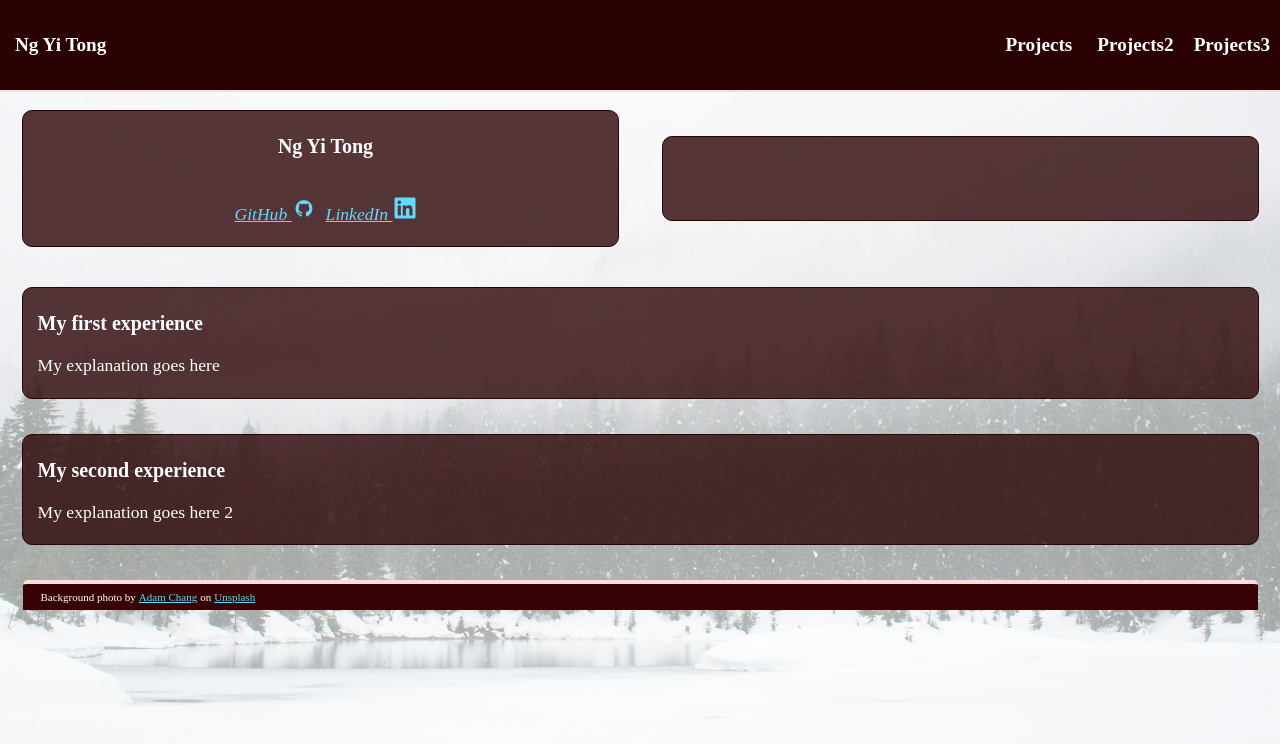
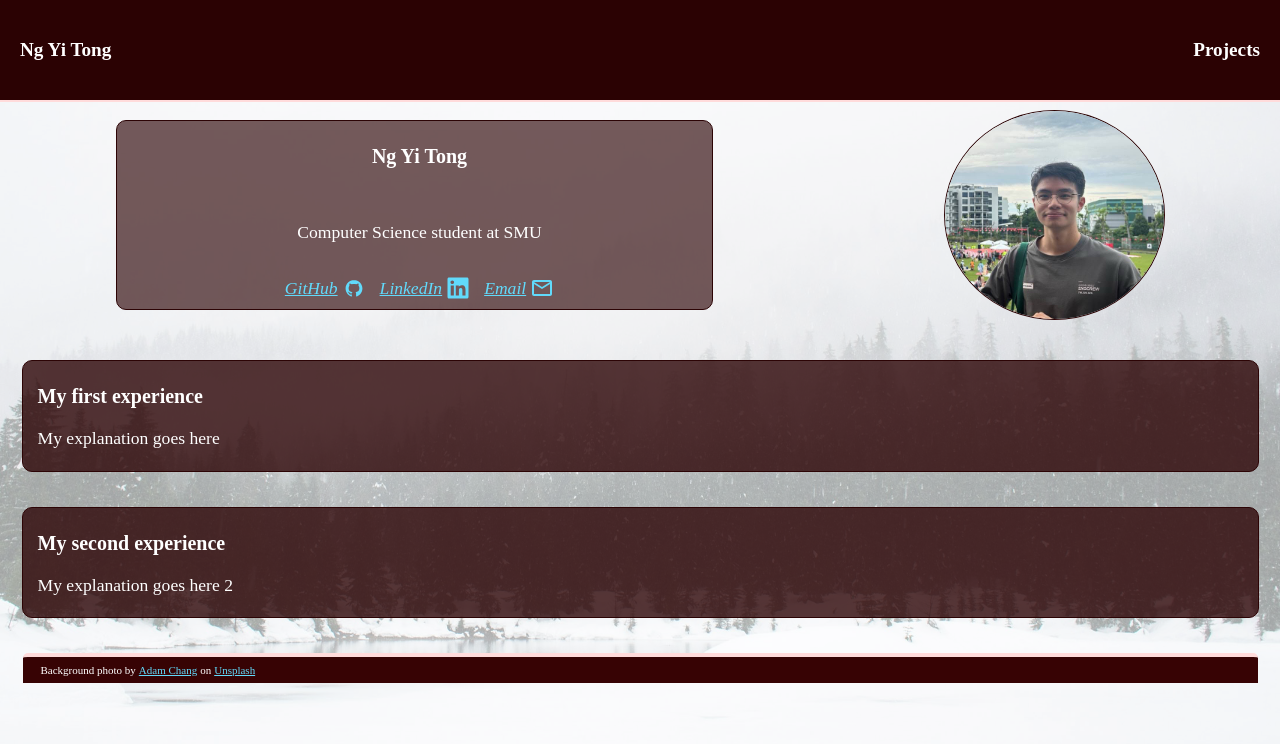
Before and after one commit to ngyitong/portfolio, a React (Create React App) app in the folder my-portfolio/: page / in a window 1280 px wide. Shown: the top 744 px of the page. Built offline with nearby package versions, Linux system fonts and the light colour scheme.

Commit message:
somewhat done with main page

```diff
--- a/my-portfolio/src/components/articleBox.css
+++ b/my-portfolio/src/components/articleBox.css
@@ -1,5 +1,5 @@
 .article-box1{
-    background-color: rgba(44, 4, 5, 0.8);
+    background-color: rgba(44, 4, 5, 0.65);
     border-radius: 10px 10px 10px 10px;
     border: 1px solid #2c0405;
     display: flex;
@@ -11,7 +11,7 @@
     /* center content vertically */
     justify-content: center;
     /* center content hortizontally */
-    align-items: start;
+    align-items: center;
 }
 
 
@@ -25,6 +25,7 @@
     position: relative;
     align-items: start;
 }
+
 
 .pre-wrap{
     white-space: pre-wrap;
@@ -47,7 +48,24 @@
 .links-font{
     color: #61dafb;
     font-size: 1.1rem;
+    display: inline-flex;
+    align-items: center;
+    gap: 4px;
+    margin: 0px 2px 5px 2px;
     font-family: "OpenSansItalic";
     padding: 0px 5px 0px 5px;
     font-style: italic;
 }
+
+.circular--portrait{
+    position: relative;
+    width: 200px;
+    height: 200px;
+    overflow: hidden;
+    border-radius: 50%;
+}
+.circular--portrait img {
+    width: 240%;
+    height: auto;
+    margin: -80px 0px 0px -220px;
+}
--- a/my-portfolio/src/components/articleBox.js
+++ b/my-portfolio/src/components/articleBox.js
@@ -2,19 +2,26 @@ import '../pages/App.css'
 import './articleBox.css'
 import './displayData.js'
 import React from 'react';
+import myImage from '../pictures/picOfMe.jpeg';
 
 
 // Larger top margin size to avoid clashing with header
-export function Box1( { title, body }) {
+export function Box1( { title, body, links }) {
     return (
         <div className="article-box1">
             <p className="article-heading">
                 {title}
             </p>
             <div className="flex-break"></div>
-            <p className="pre-wrap links-font">
+
+            <p className="pre-wrap">
                 {body}
             </p>
+            <div className="flex-break"></div>
+
+            <text className="pre-wrap">
+                {links}
+            </text>
         </div>
     );
 
@@ -43,6 +50,11 @@ export function Box2( props ) {
     )
 }
 
-export function Picture( {pathToPic} ) {
+export function Picture() {
     // TO-DO
+    return(
+        <div className="article-box1 circular--portrait">
+            <img src={myImage} alt="My Profile Pic"></img>
+        </div>
+    )
 }
--- a/my-portfolio/src/components/head.js
+++ b/my-portfolio/src/components/head.js
@@ -10,8 +10,7 @@ function Head(){
                 <h3 className={ "heading-font align-left" }>Ng Yi Tong</h3>
                 {/* Things under align-right will be pushed to the right */}
                 <h3 className={ "heading-font align-right" }>Projects</h3>
-                <h3 className={ "heading-font" }>Projects2</h3>
-                <h3 className={ "heading-font" }>Projects3 </h3>
+
 
             </div>
         </header>
--- a/my-portfolio/src/pages/App.css
+++ b/my-portfolio/src/pages/App.css
@@ -72,7 +72,7 @@ pushes the element to the right, subsequent elements would follow suit
 */
 .align-left{
   margin-right: auto;
-  padding: 15px;
+  padding: 20px;
 }
 
 /*
@@ -80,7 +80,7 @@ pushes the element to the right, subsequent elements would follow suit
 */
 .align-right{
   margin-left: auto;
-  padding: 15px;
+  padding: 20px;
 }
 
 .app-link {
--- a/my-portfolio/src/pages/App.js
+++ b/my-portfolio/src/pages/App.js
@@ -1,11 +1,13 @@
 import './App.css';
 import './global.css';
-import { Box1, Box2 } from '../components/articleBox.js';
+import { Box1, Box2, Picture } from '../components/articleBox.js';
 import Head from '../components/head.js';
 import Foot from '../components/foot.js';
 import { getExperiences } from '../components/displayData.js';
+// imports for icons
 import { DiGithubBadge } from "react-icons/di";
 import { FaLinkedin } from "react-icons/fa6";
+import { MdOutlineEmail } from "react-icons/md";
 
 
 function App() {
@@ -19,16 +21,18 @@ function App() {
           <Head />
           <div>
             <div className="flex-container-row">
-            <Box1 title="Ng Yi Tong" body={
-                // <div>
-                //   <text className="article-font">
-                //     I am a Computer Science student at SMU
-                //   </text>
-                // </div>
-                <>
-{/*
-                  Links to socials
-*/}
+            <Box1 title="Ng Yi Tong"
+              body={
+                <div>
+                  <p className="article-font">
+                    Computer Science student at SMU
+                  </p>
+                </div>
+              }
+
+              links={
+
+                <div>
                   <a
                     className="links-font"
                     href="https://github.com/PlacidPlaty"
@@ -37,7 +41,7 @@ function App() {
                     // opens link in a new tab or window
                     target="_blank"
                     >
-                    GitHub <DiGithubBadge size={24}/>
+                    GitHub<DiGithubBadge size={24}/>
                   </a>
 
                   <a
@@ -46,11 +50,24 @@ function App() {
                     rel="noopener noreferrer"
                     target="_blank"
                     >
-                    LinkedIn <FaLinkedin size={24}/>
+                    LinkedIn<FaLinkedin size={24}/>
                   </a>
-                </>}
+
+                  <a
+                    className="links-font"
+                    href="mailto:yitong.ng.2022@scis.smu.edu.sg"
+                    // prevent new page from using JS to modify or redirect the original page
+                    rel="noopener noreferrer"
+                    // opens link in a new tab or window
+                    target="_blank"
+                    >
+                    Email<MdOutlineEmail size={24}/>
+                  </a>
+                </div>
+              }
               />
-              <Box1 />
+              {/* box for picture */}
+              <Picture />
             </div>
 
 {/* pass a list in for Box2 function to render */}
```
Also changed, not shown: my-portfolio/src/pictures/0169.png (added), my-portfolio/src/pictures/picOfMe.jpeg (added).
